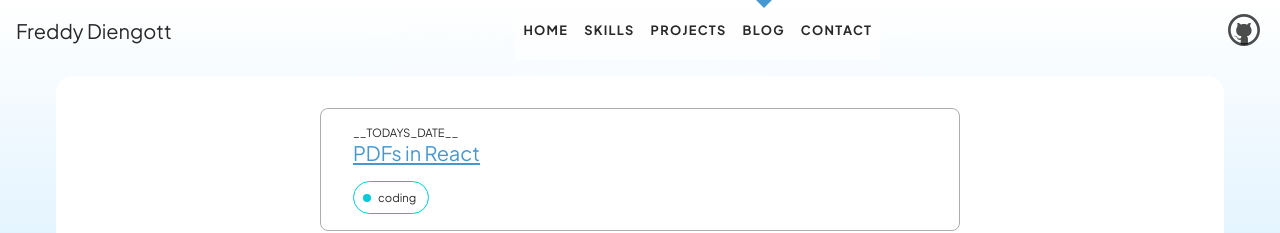
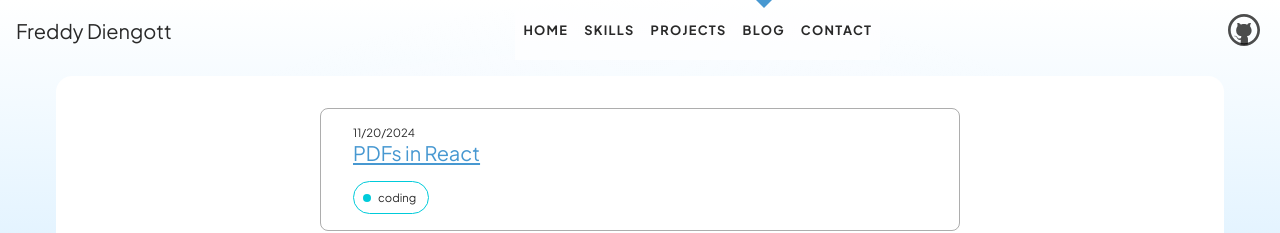
Before and after one commit to fdiengott/portfolio-svelte, a SvelteKit app: page /blogs in a window 1280 px wide. Shown: the top 233 px of the page. Built offline with nearby package versions, Linux system fonts and the light colour scheme; a web font is replaced by a local one.

Commit message:
actually update the blog date

```diff
--- a/src/routes/blogs/articles/index.js
+++ b/src/routes/blogs/articles/index.js
@@ -13,7 +13,7 @@ const pages = {
 	'pdf-react': {
 		title: 'PDFs in React',
 		content: pdfReact,
-		date: '__TODAYS_DATE__',
+		date: '11/20/2024',
 		tags: ['coding']
 	},
 	'static-fonts': {
```
